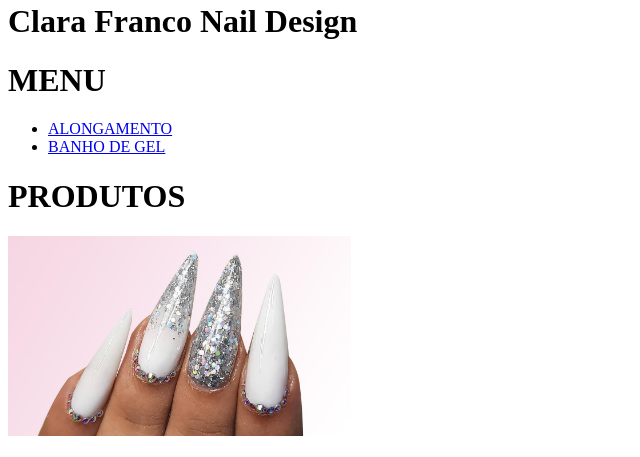
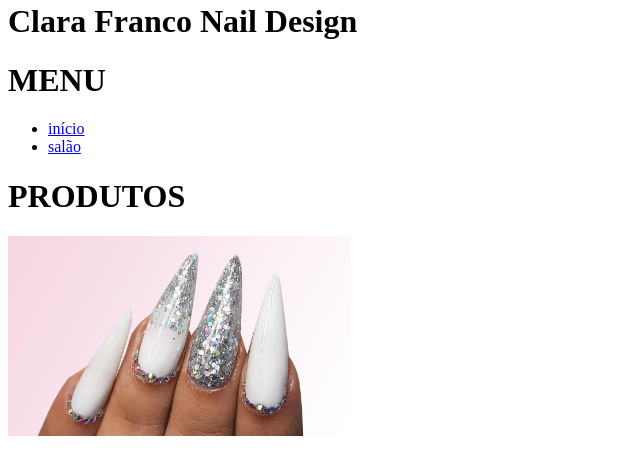
Before and after one commit to clarinha05/css, a plain HTML site: page salao.html in a window 1280 px wide. Shown: the part 330-787 px from the top of the page, without its empty margins (0-640 px from the left). Drawn offline with Linux system fonts and the light colour scheme.

Commit message:
alteracao

```diff
--- a/salao.html
+++ b/salao.html
@@ -8,10 +8,10 @@
         </h1>
         <ul>
             <li>
-                <a href="/index.html">ALONGAMENTO</a>
+                <a href="/index.html">início</a>
             </li>
             <li>
-                <a href="/salao.html">BANHO DE GEL</a>
+                <a href="/salao.html">salão</a>
             </li>
         </ul>
         <h1>PRODUTOS</h1>
@@ -79,8 +79,6 @@
             desejado. Após a aplicação, o material é curado sob uma lâmpada UV ou LED, e as unhas são lixadas e polidas para um acabamento suave. O resultado é um alongamento
             que oferece durabilidade e uma aparência natural, ideal para quem busca unhas longas e elegantes com um toque de sofisticação.
         </p>
-        <img src="/imgs/badminton.jpg" height="200"/></a>
-        <a href="https://www.todamateria.com.br/badminton/">/badminton</a>
 
     </body>
 </html>
```
